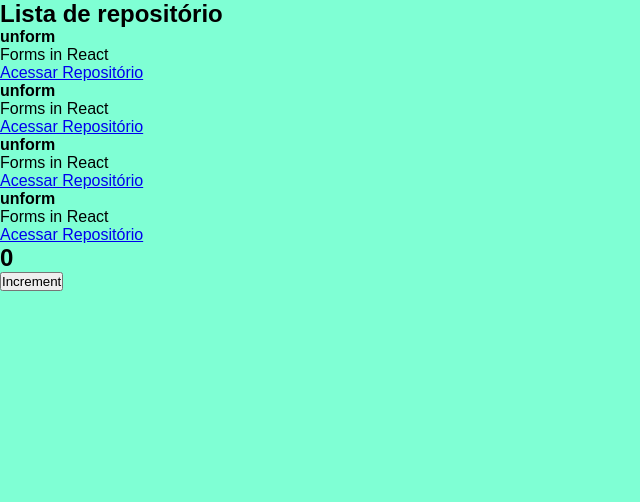
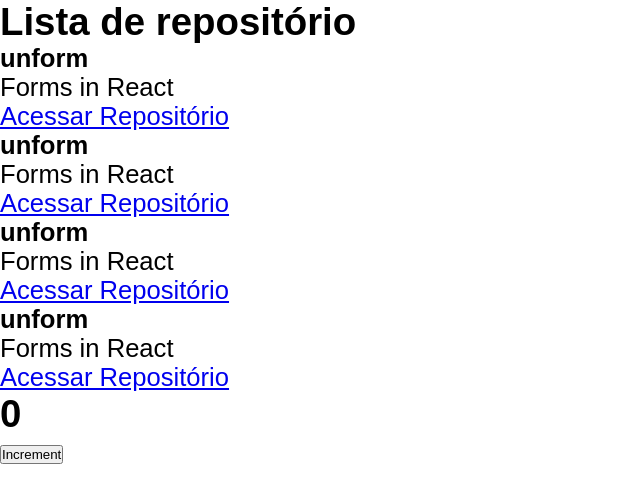
Before and after one commit to felipemimoura/01-Github-explorer, a React app: page / in a window 1280 px wide. Shown: the top 502 px of the page, without its empty margins (0-640 px from the left). Built offline with nearby package versions, Linux system fonts and the light colour scheme.

Commit message:
refactor: ajuste dos estilos

```diff
--- a/src/style/global.scss
+++ b/src/style/global.scss
@@ -5,6 +5,6 @@
 }
 
 body{
-  font-family: Arial, Helvetica, sans-serif;
-  background-color: aquamarine;
+  font-family:  Arial, Helvetica, sans-serif;
+  font-size: 1.6rem;
 }
```
